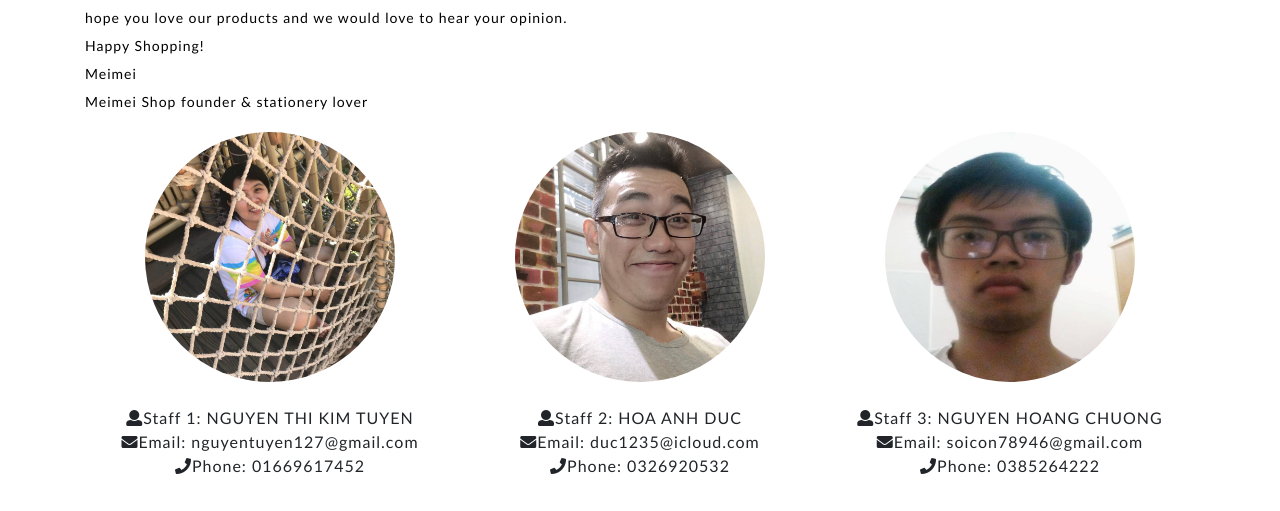
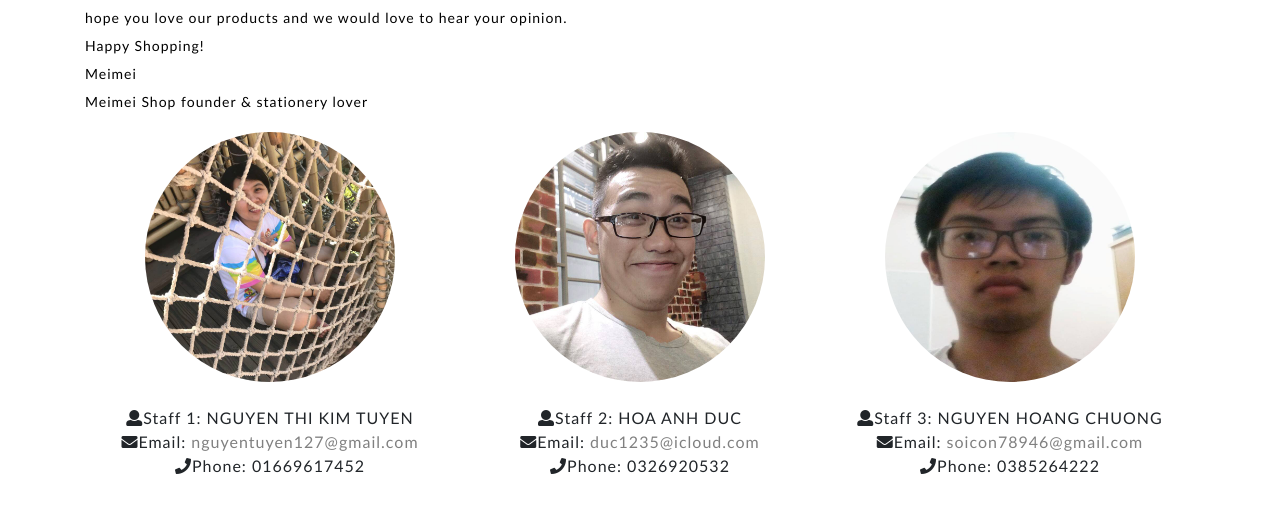
Before and after one commit to voniemanh/meimeishop, a plain HTML site: page about.html in a window 1280 px wide. Shown: the part 697-1208 px from the top of the page. Drawn offline with Linux system fonts and the light colour scheme.

Commit message:
+fix about

```diff
--- a/about.html
+++ b/about.html
@@ -125,7 +125,7 @@
                   <img class="photo1" src="./images/tuyen.jpg" style="width: 250px;height: 250px;border-radius: 50%"><br><br>
                   <ul style="font-family: Trebuchet MS, Helvetica, sans-serif;">
                      <li><i class="fa fa-user" ></i>Staff 1: NGUYEN THI KIM TUYEN </li>
-                     <li><i class="fa fa-envelope"></i>Email: nguyentuyen127@gmail.com</li>
+                     <li><i class="fa fa-envelope"></i>Email: <a class="contactto" href="mailto:nguyentuyen127@gmail.com">nguyentuyen127@gmail.com</a></li>
                      <li><i class="fa fa-phone" ></i>Phone: 01669617452 </li>
                   </ul>
                </div>
@@ -133,7 +133,7 @@
                   <img class="photo1" src="./images/duc.jpg" style="width: 250px;height: 250px;border-radius: 50%"><br><br>
                   <ul style="font-family: Trebuchet MS, Helvetica, sans-serif;">
                      <li><i class="fa fa-user" ></i>Staff 2: HOA ANH DUC</li>
-                     <li><i class="fa fa-envelope"></i>Email: duc1235@icloud.com</li>
+                     <li><i class="fa fa-envelope"></i>Email: <a class="contactto" href="mailto:duc1235@icloud.com">duc1235@icloud.com</a></li>
                      <li><i class="fa fa-phone" ></i>Phone: 0326920532</li>
                   </ul>
                </div>
@@ -141,7 +141,7 @@
                   <img class="photo1" src="./images/chuong.jpg" style="width: 250px;height: 250px;border-radius: 50%"><br><br>
                   <ul style="font-family: Trebuchet MS, Helvetica, sans-serif;">
                      <li><i class="fa fa-user" ></i>Staff 3: NGUYEN HOANG CHUONG</li>
-                     <li><i class="fa fa-envelope"></i>Email: soicon78946@gmail.com</lsi>
+                     <li><i class="fa fa-envelope"></i>Email: <a class="contactto" href="mailto:soicon78946@gmail.com">soicon78946@gmail.com</a></li>
                      <li><i class="fa fa-phone" ></i>Phone: 0385264222</li>
                   </ul>
                </div>
--- a/css/style.css
+++ b/css/style.css
@@ -1716,3 +1716,9 @@ overflow-y: initial !important;}
     }
   }
 /*marquee*/
+.contactto{
+    color: grey;
+}
+.contactto:hover{
+    color: darkgrey;
+}
```
